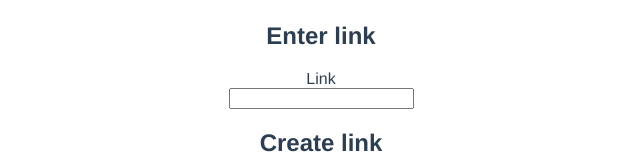
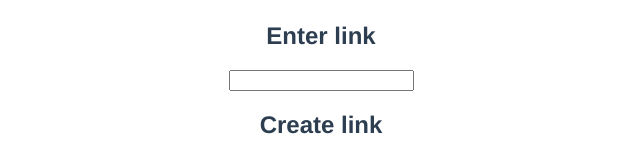
Before and after one commit to Project-Code-UVA/Calenshare, a Vue app: page / in a window 1280 px wide. Shown: the part 272-429 px from the top of the page, without its empty margins (319-959 px from the left). Built offline with nearby package versions, Linux system fonts and the light colour scheme.

Commit message:
changed link label

```diff
--- a/src/components/loginPage.vue
+++ b/src/components/loginPage.vue
@@ -3,8 +3,6 @@
     <h1>Welcome to Calenshare</h1>
     <h2>Enter link</h2>
     <form>
-      <label>Link</label>
-      <br>
       <input>
     </form>
     <h2>Create link</h2>
```
